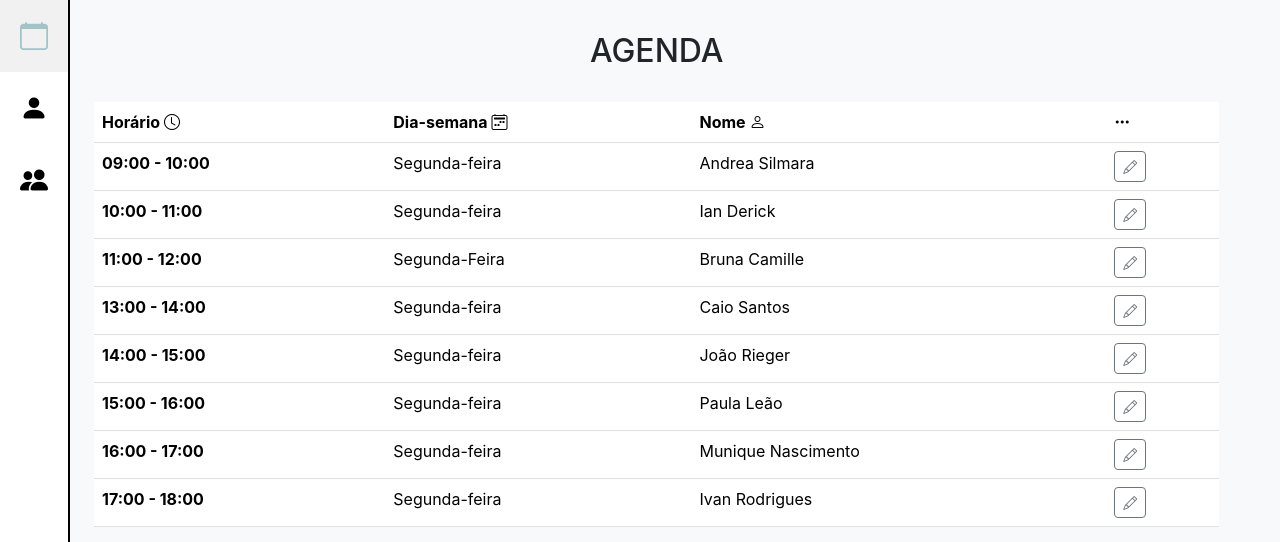
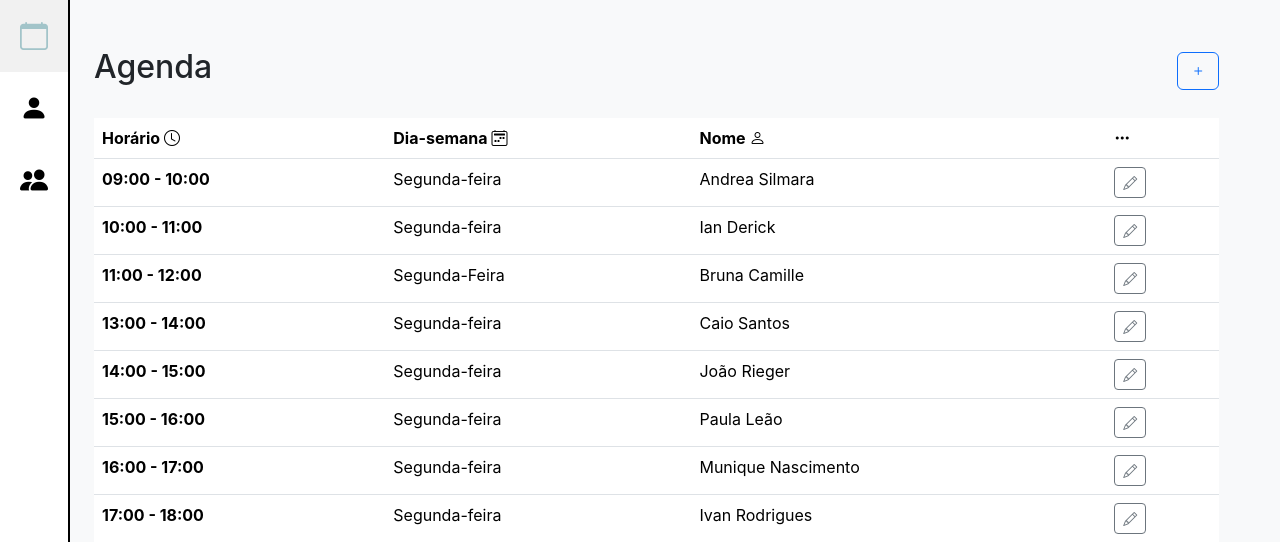
Before and after one commit to IanDerick/Agendamento-de-Consulta, a PHP site: page /agenda.phtml in a window 1280 px wide. Shown: the top 542 px of the page. Run offline with PHP 8.4, Linux system fonts and the light colour scheme.

Commit message:
Corrigindo a falta do botão de adicionar agendamento

```diff
--- a/agenda.phtml
+++ b/agenda.phtml
@@ -35,8 +35,11 @@
         </nav>
 
         <main class="col-md-9 col-lg-11 px-md-4 main-content">
-             <div class="d-flex justify-content-center flex-wrap flex-md-nowrap align-items-center pt-6 pb-2 mb-3">
-                <h1 class="h2">AGENDA</h1>
+            <div class="d-flex justify-content-between flex-wrap flex-md-nowrap align-items-center pt-3 pb-2 mb-3">
+                <h1 class="h2">Agenda</h1>
+                <button type="button" class="btn btn-outline-primary d-flex align-items-center" data-bs-toggle="modal" data-bs-target="#modalNovoDoutor">
+                    <i class="bi bi-plus me-10"></i>
+                </button>
             </div>
             <table class="table">
             <thead>
```
